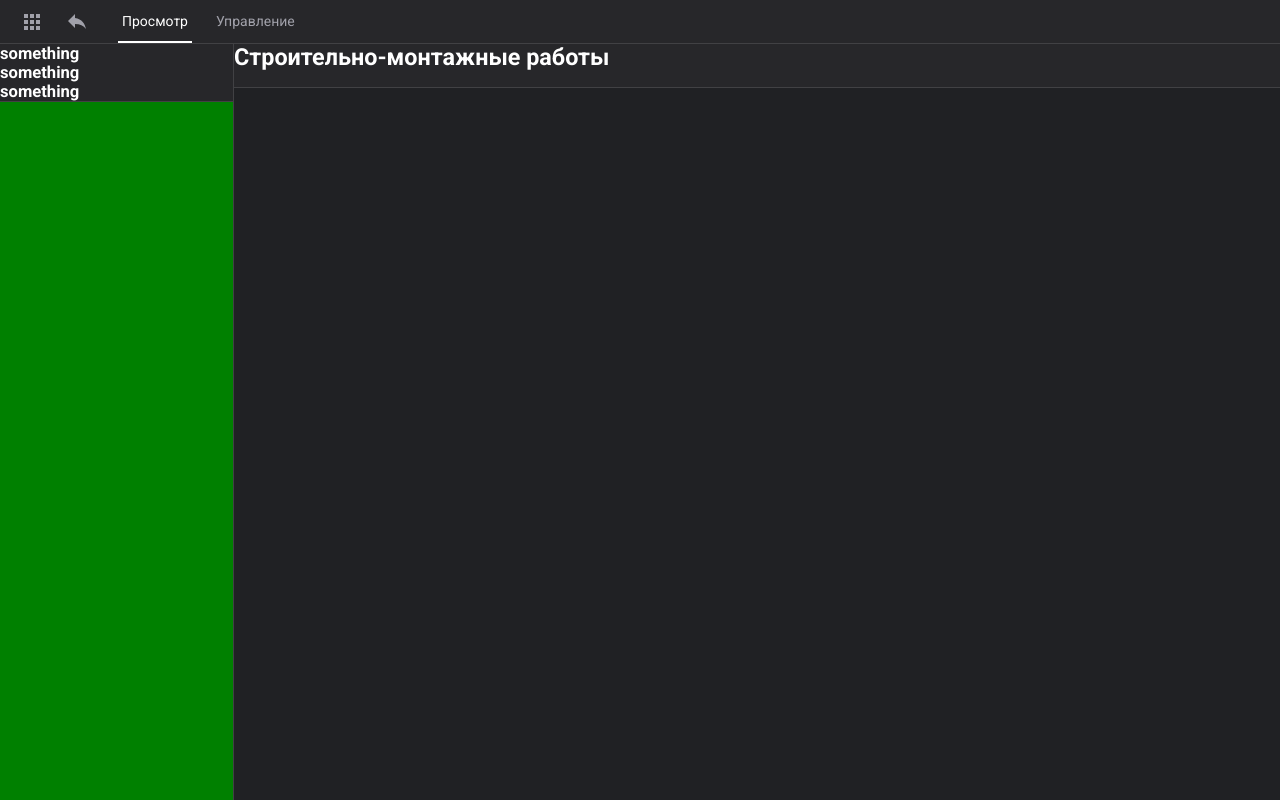
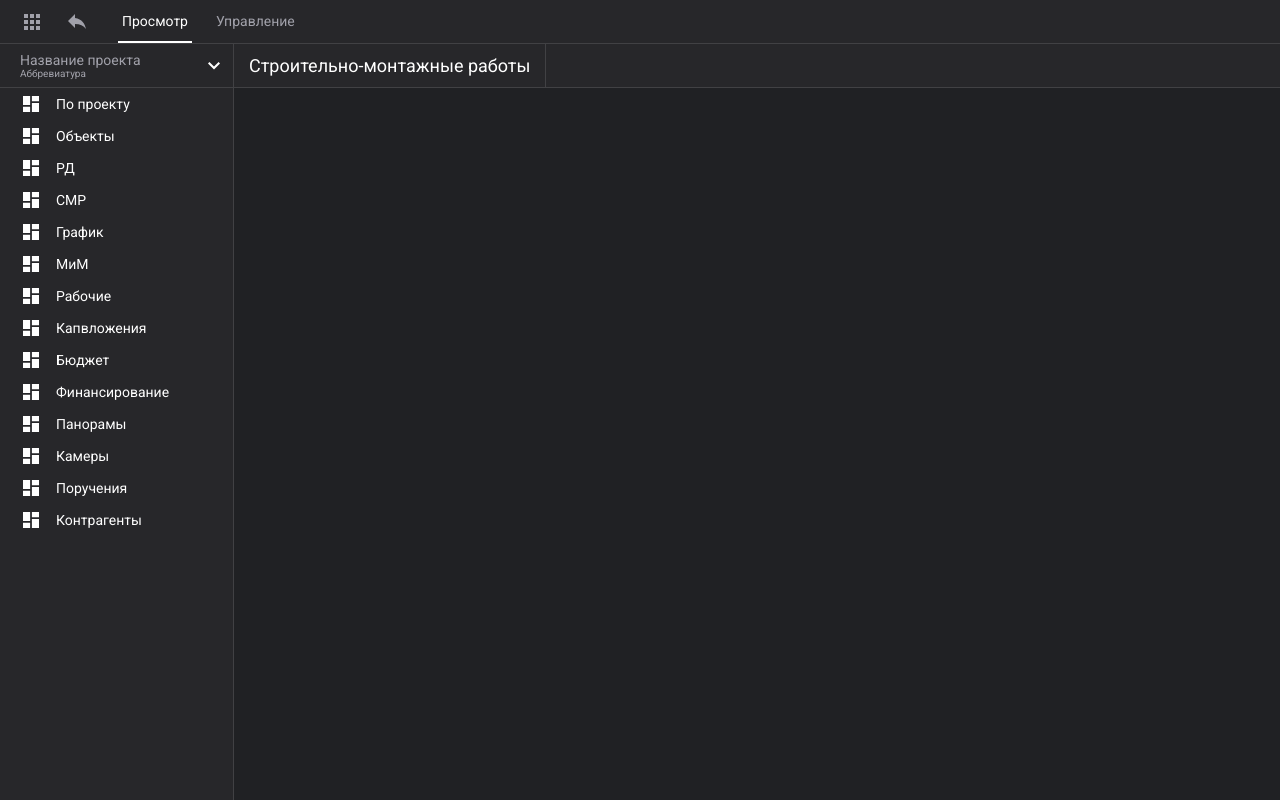
Before and after one commit to AshenFox/sws-control-panel, a React (Create React App) app: page / in a window 1280 px wide. Built offline with nearby package versions, Linux system fonts and the light colour scheme.

Commit message:
Continuing adding layout

```diff
--- a/src/App.tsx
+++ b/src/App.tsx
@@ -39,35 +39,82 @@ const App: FC<Props> = () => {
       <div className='container'>
         <nav className='nav'>
           <header className='nav__header'>
-            {/* <div className='nav__header-left'>
+            <div className='nav__header-left'>
               <h2>Название проекта</h2>
               <h3>Аббревиатура</h3>
             </div>
             <div className='nav__header-right'>
               <ArrowDown />
-            </div> */}
-            <h5>something</h5>
-            <h5>something</h5>
-            <h5>something</h5>
+            </div>
           </header>
           <main className='nav__main'>
             <ul className='nav__list'>
-              {/* <div className='nav__item'>
-              <div className='nav__item-icon'>
+              <li className='nav__item'>
                 <Tiles />
-              </div>
-              <h4 className='nav__item-icon'>СМП</h4>
-            </div> */}
+                <h4>По проекту</h4>
+              </li>
+              <li className='nav__item'>
+                <Tiles />
+                <h4>Объекты</h4>
+              </li>
+              <li className='nav__item'>
+                <Tiles />
+                <h4>РД</h4>
+              </li>
+              <li className='nav__item'>
+                <Tiles />
+                <h4>СМР</h4>
+              </li>
+              <li className='nav__item'>
+                <Tiles />
+                <h4>График</h4>
+              </li>
+              <li className='nav__item'>
+                <Tiles />
+                <h4>МиМ</h4>
+              </li>
+              <li className='nav__item'>
+                <Tiles />
+                <h4>Рабочие</h4>
+              </li>
+              <li className='nav__item'>
+                <Tiles />
+                <h4>Капвложения</h4>
+              </li>
+              <li className='nav__item'>
+                <Tiles />
+                <h4>Бюджет</h4>
+              </li>
+              <li className='nav__item'>
+                <Tiles />
+                <h4>Финансирование</h4>
+              </li>
+              <li className='nav__item'>
+                <Tiles />
+                <h4>Панорамы</h4>
+              </li>
+              <li className='nav__item'>
+                <Tiles />
+                <h4>Камеры</h4>
+              </li>
+              <li className='nav__item'>
+                <Tiles />
+                <h4>Поручения</h4>
+              </li>
+              <li className='nav__item'>
+                <Tiles />
+                <h4>Контрагенты</h4>
+              </li>
             </ul>
           </main>
         </nav>
         <section className='section'>
           <header className='section__header'>
-            {/* <h1>Строительно-монтажные работы</h1> */}
-
-            <h3>Строительно-монтажные работы</h3>
+            <div className='section__header-container'>
+              <h1>Строительно-монтажные работы</h1>
+            </div>
           </header>
-          <main className='section__table'>
+          <main className='section__main'>
             {/* <header className='table__header'></header>
             <ul className='table__list'>
               <li className='table__list-item'></li>
--- a/src/styles/index.scss
+++ b/src/styles/index.scss
@@ -181,14 +181,47 @@ input {
 
   &__header {
     min-height: 4.4rem;
+    padding: 0 1.3rem 0 2rem;
     border-bottom: $divider;
+
+    display: flex;
+    align-items: center;
+  }
+
+  &__header-left {
+    flex: 1;
+    h2,
+    h3 {
+      color: $dark-text-color;
+      font-weight: 400;
+    }
+
+    h2 {
+      font-size: 1.4rem;
+      line-height: 1.6rem;
+    }
+
+    h3 {
+      font-size: 1rem;
+      line-height: 1.2rem;
+    }
+  }
+
+  &__header-right {
+    display: flex;
+    align-items: center;
+
+    svg {
+      width: 12px;
+      fill: $light-text-color;
+    }
   }
 
   &__main {
     flex: 1;
     overflow-x: hidden;
     overflow-y: auto;
-    background-color: green;
+    // background-color: green;
 
     @media (max-width: 900px) {
       flex: none;
@@ -200,14 +233,44 @@ input {
   }
 
   &__list {
+    background-color: $main-color;
+
+    transition: all 0.5s ease-in-out;
+
     @media (max-width: 900px) {
       position: absolute;
       top: 0;
       left: 0;
-      background-color: red;
-      // height: 100px;
+
+      max-height: 0;
+      // max-height: 2000px;
+
+      z-index: 1;
+
+      overflow-y: hidden;
       width: 100%;
-      z-index: 1;
+    }
+  }
+
+  &__item {
+    display: flex;
+    align-items: center;
+    padding: 0 2.275rem 0;
+    min-height: 3.2rem;
+
+    svg {
+      width: 1.65rem;
+      fill: $light-text-color;
+      // padding-right: 1.675rem;
+    }
+
+    h4 {
+      color: $light-text-color;
+      font-weight: 400;
+      font-size: 1.4rem;
+      line-height: 1.6rem;
+      vertical-align: middle;
+      padding-left: 1.675rem;
     }
   }
 }
@@ -224,7 +287,23 @@ input {
     background-color: $main-color;
   }
 
-  &__table {
+  &__header-container {
+    height: 100%;
+    width: fit-content;
+    border-right: $divider;
+    display: flex;
+    align-items: center;
+
+    h1 {
+      font-weight: 400;
+      font-size: 1.8rem;
+      line-height: 2.2rem;
+      padding: 0 1.5rem;
+    }
+  }
+
+  &__main {
     flex: 1;
+    padding: 0 1rem;
   }
 }
```
